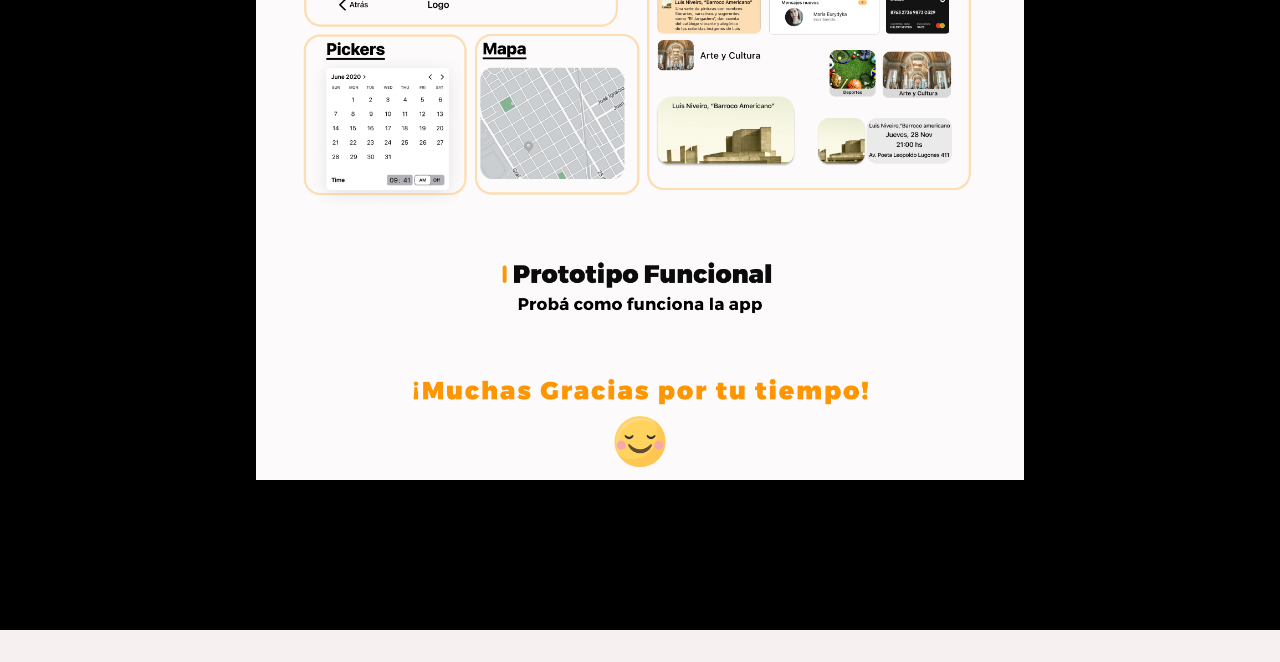
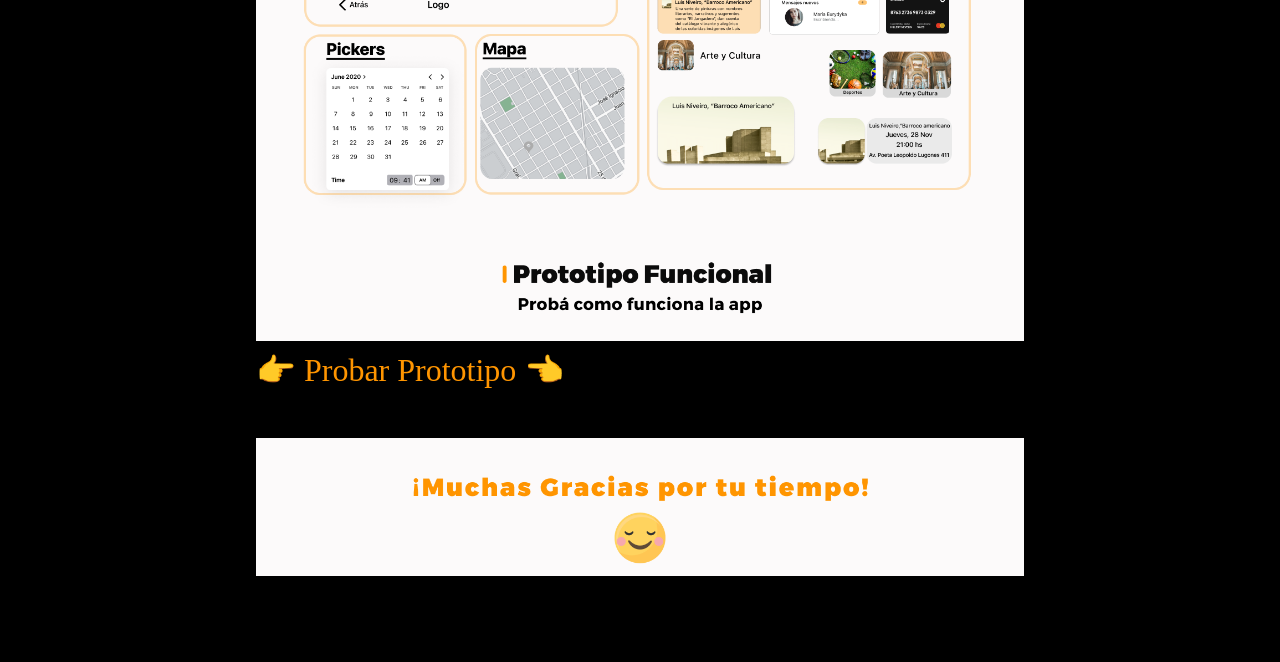
Before and after one commit to UlisesPinus/portfolio-ullises-pinus, a plain HTML site: page pages/letsgo-mobileapp.html in a window 1280 px wide. Shown: the part 11200-11862 px from the top of the page. Drawn offline with nearby package versions, Linux system fonts and the light colour scheme.

Commit message:
enlaces nuevos css proyectos

```diff
--- a/css/style.css
+++ b/css/style.css
@@ -531,6 +531,19 @@ footer ul li {
     padding-bottom: 150px;
 }
 
+.proyecto-letsgo a {
+    color: #FF9500;
+    text-align: left;
+    padding: 10px 0px 40px 0px;
+    font-weight: 500;
+    text-decoration: none;
+    width: 60%;
+}
+
+.proyecto-letsgo a h2:hover {
+    color: #ffca80;
+}
+
 .proyecto-letsgo .img-fluid {
     max-width: 60%;
 }
--- a/pages/letsgo-mobileapp.html
+++ b/pages/letsgo-mobileapp.html
@@ -61,6 +61,7 @@
                 <img src="../img/letsgo/p.png" class="img-fluid" alt="...">
                 <img src="../img/letsgo/q.png" class="img-fluid" alt="...">
                 <img src="../img/letsgo/--.png" class="img-fluid" alt="...">
+                <a href="https://www.figma.com/proto/0VZn4celDInrwqUaUoZANA/Redise%C3%B1o-Crunchyroll?page-id=134%3A809&type=design&node-id=144-3043&viewport=870%2C593%2C0.07&t=hEX0BRxnW1XXifiL-1&scaling=min-zoom&starting-point-node-id=144%3A3043&mode=design" target="_blank"><h2> 👉 Probar Prototipo 👈 </h2></a>
                 <img src="../img/letsgo/s.png" class="img-fluid" alt="...">
             </div>
         </section>
```
Also changed, not shown: img/letsgo/r.png (deleted).
